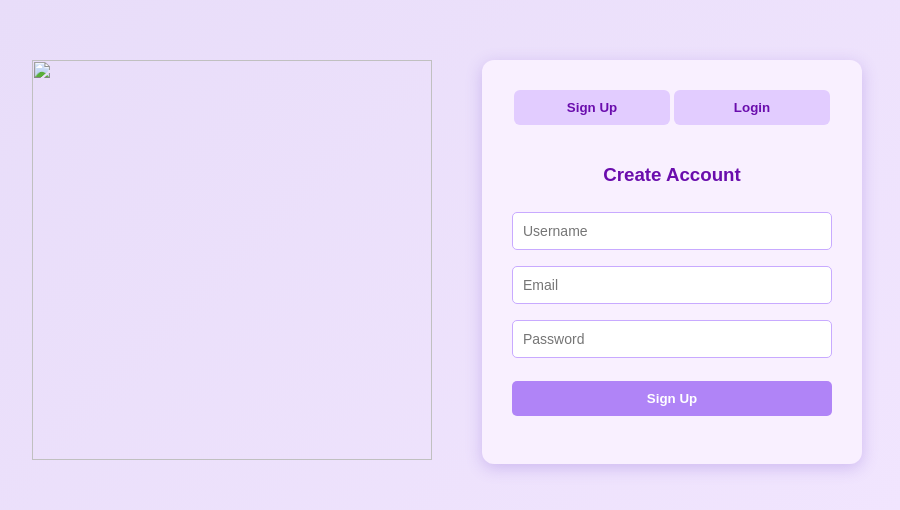
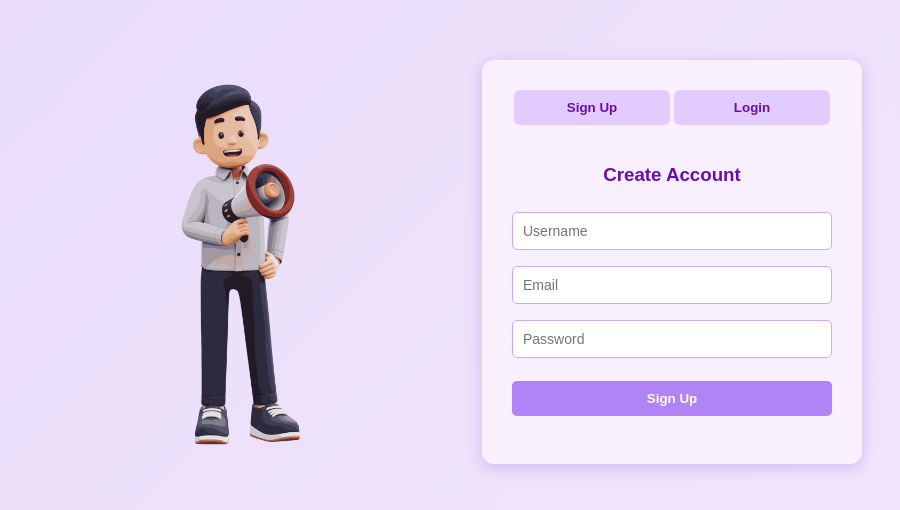
Before and after one commit to NihalDhadse/Restaurant, a website: page auth.html in a window 1280 px wide. Shown: the part 138-648 px from the top of the page, without its empty margins (193-1093 px from the left). Drawn offline with Linux system fonts and the light colour scheme.

Commit message:
Update auth.html

```diff
--- a/auth.html
+++ b/auth.html
@@ -3,7 +3,7 @@
 <head>
   <meta charset="UTF-8" />
   <meta name="viewport" content="width=device-width, initial-scale=1.0"/>
-  <link rel="icon" type="image/png" href="images/ducument logo.png">
+  <link rel="icon" type="image/png" href="ducument logo.png">
     <title>𝖗𝖊𝖘𝖙𝖆𝖚𝖗𝖆𝖓𝖙</title>
 
   <style>
@@ -110,7 +110,7 @@
 
   <div class="first">
     <div class="man_container">
-      <img src="images/man3d.png" height="400px" width="400px">
+      <img src="man3d.png" height="400px" width="400px">
     </div>
 
   <div class="form-container">
```
